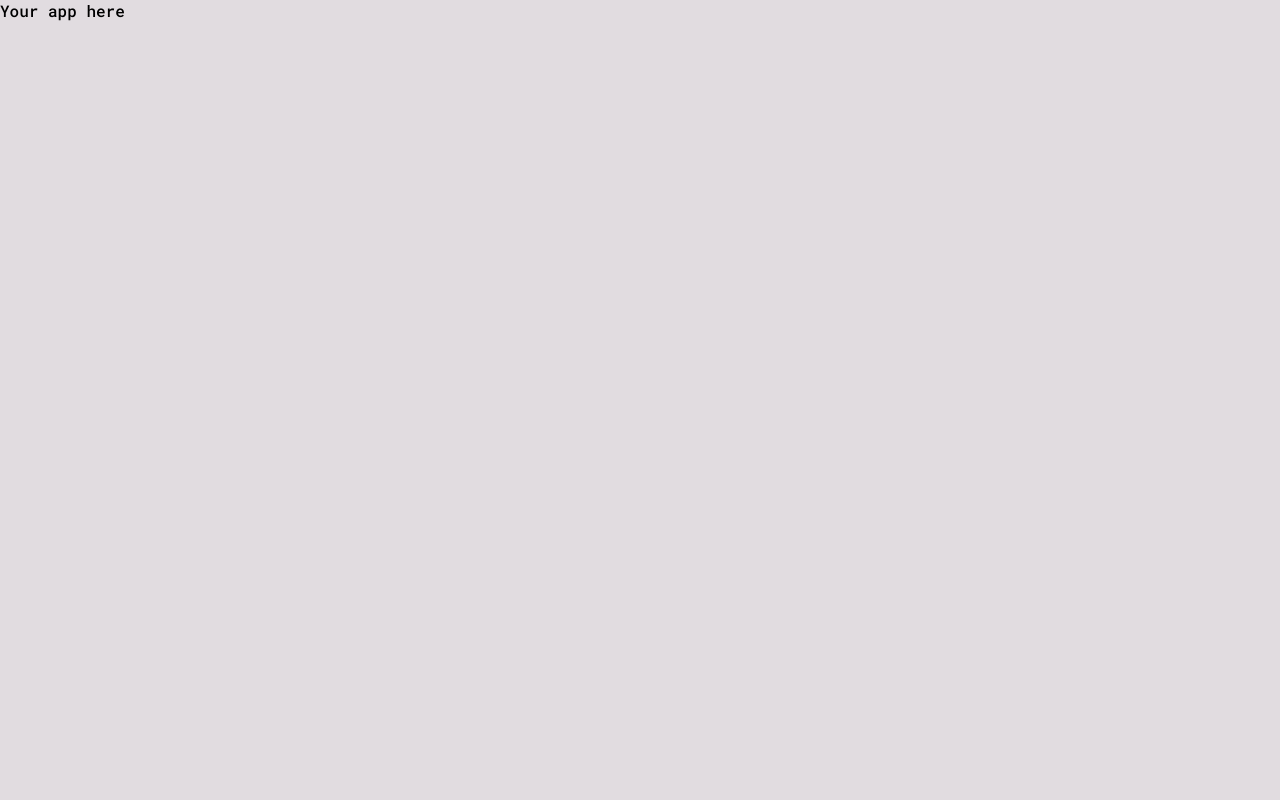
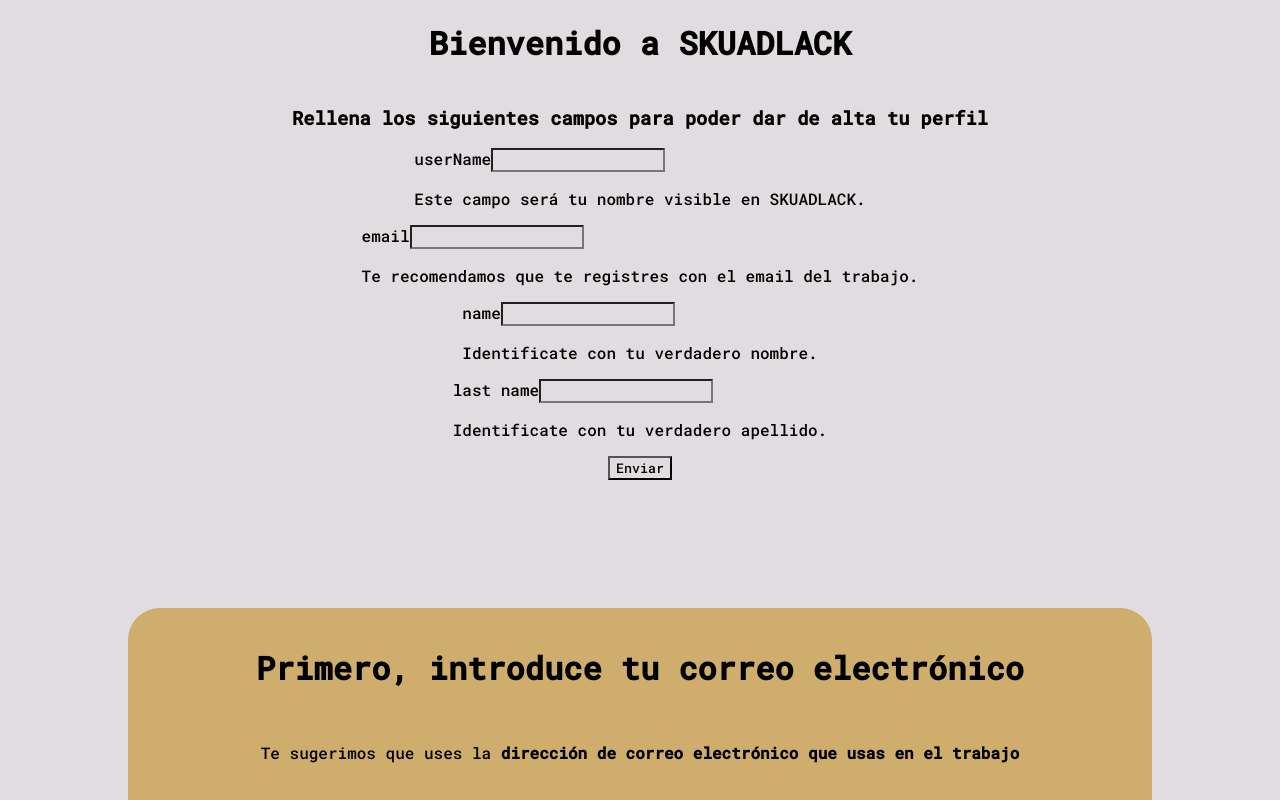
Before and after one commit to nds-fsd/slack, a React (Create React App) app in the folder frontend/: page / in a window 1280 px wide. Shown: the top 800 px of the page. Built offline with nearby package versions, Linux system fonts and the light colour scheme.

Commit message:
add components in app.js

```diff
--- a/frontend/src/App.js
+++ b/frontend/src/App.js
@@ -8,7 +8,9 @@ function App() {
 
   return (
     <div>
-      Your app here
+      <FormUser/>
+      <FormOrganizacion/>
+
     </div>
   );
 }
```
